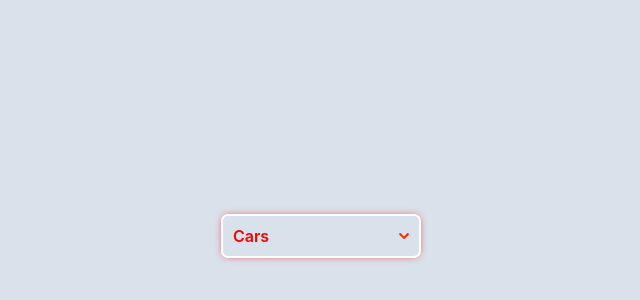
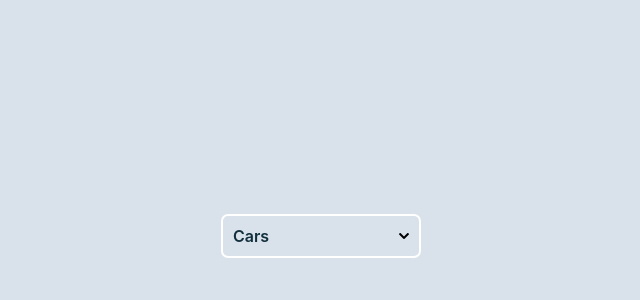
Before and after one commit to Gouidas/konnekta-assignment_2_react, a React (Create React App) app: page / in a window 1280 px wide. Shown: the part 164-464 px from the top of the page, without its empty margins (319-959 px from the left). Built offline with nearby package versions, Linux system fonts and the light colour scheme.

Commit message:
trigger error if values == []

```diff
--- a/src/components/select/index.tsx
+++ b/src/components/select/index.tsx
@@ -13,7 +13,7 @@ const Select: React.FC<SelectProps> = ({ values, onSelect, multiple, required, p
   const node = useRef<HTMLDivElement | null>(null);
   useOutsideClick(node, () => setIsOpen(false));
 
-  const error = required && !selectedValues.length;
+  const error = required && values.length === 0;
 
   return (
     <div className='flex relative'>
```
